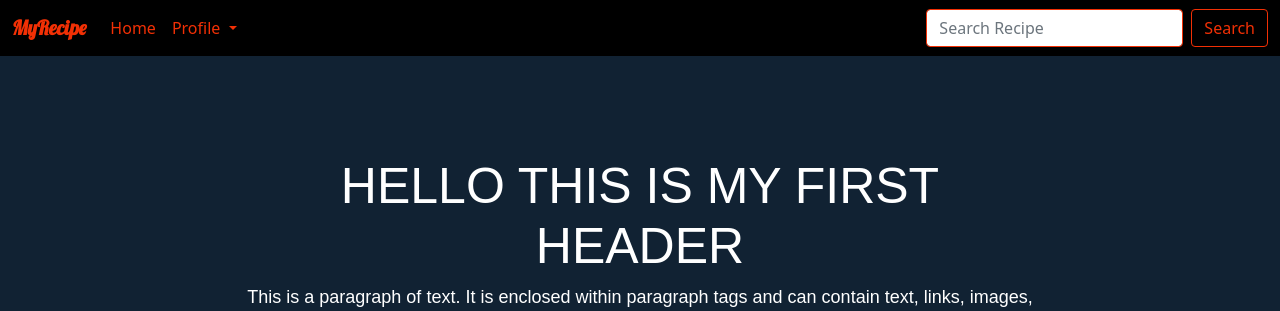
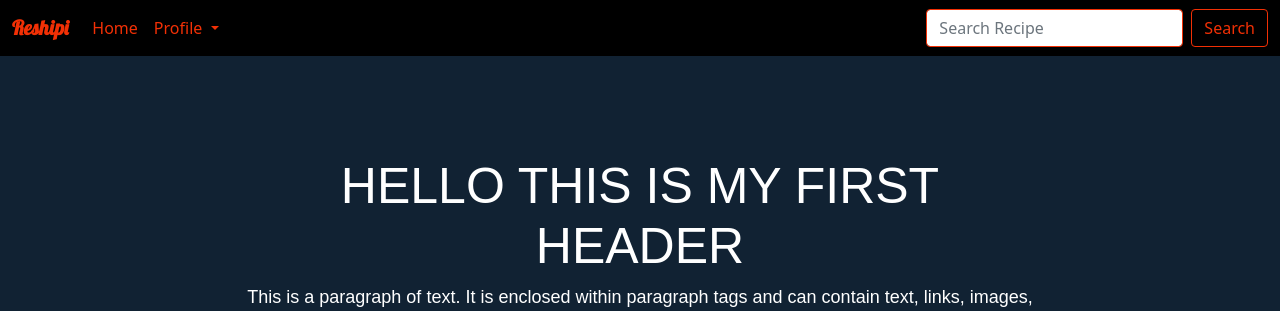
Before and after one commit to TechGeno/Reshipi, a Django app: page /myrecipe/ in a window 1280 px wide. Shown: the top 311 px of the page. Run offline with Django 3.2, Linux system fonts and the light colour scheme; data that the repository does not hold is empty; some libraries are stand-ins or nearby versions.

Commit message:
Debugs done, added some styling-2

```diff
--- a/home/templates/home/form.html
+++ b/home/templates/home/form.html
@@ -13,7 +13,7 @@
         {% for field in form.visible_fields %}
         <div class="row">
             <div class="col">
-                <label for="{{field.id_for_label}}" class="form-label">{{field.label}}</label>
+              <label for="{{field.id_for_label}}" class="form-label" style="color: #758b9f;">{{field.label}}</label>
                 {% if form.is_bound %}
                     {% if field.errors %}
                         {% render_field field class="form-control is-invalid" %}
--- a/home/templates/home/nav.html
+++ b/home/templates/home/nav.html
@@ -3,7 +3,7 @@
   {% if profile %}
     <nav class="navbar navbar-expand-lg navbar-light" style="background-color: hsl(0, 0%, 0%);">
       <div class="container-fluid">
-        <a class="navbar-brand" href="#"><b>MyRecipe</b></a>
+        <a class="navbar-brand" href="#"><b>Reshipi</b></a>
         <button class="navbar-toggler" type="button" data-bs-toggle="collapse" data-bs-target="#navbarSupportedContent" aria-controls="navbarSupportedContent" aria-expanded="false" aria-label="Toggle navigation">
           <span class="navbar-toggler-icon"></span>
         </button>
@@ -36,7 +36,7 @@
   {% else %}
    <nav class="navbar navbar-expand-lg navbar-light" style="background-color: hsl(0, 0%, 0%);">
      <div class="container-fluid">
-       <a class="navbar-brand" href="#"><b>MyRecipe</b></a>
+       <a class="navbar-brand" href="#"><b>Reshipi</b></a>
        <button class="navbar-toggler" type="button" data-bs-toggle="collapse" data-bs-target="#navbarSupportedContent" aria-controls="navbarSupportedContent" aria-expanded="false" aria-label="Toggle navigation">
          <span class="navbar-toggler-icon"></span>
        </button>
@@ -69,7 +69,7 @@
 {% else %}
 <nav class="navbar navbar-expand-lg navbar-light" style="background-color: hsl(0, 0%, 0%);">
   <div class="container-fluid">
-    <a class="navbar-brand" href="#"><b>MyRecipe</b></a>
+    <a class="navbar-brand" href="#"><b>Reshipi</b></a>
     <button class="navbar-toggler" type="button" data-bs-toggle="collapse" data-bs-target="#navbarSupportedContent" aria-controls="navbarSupportedContent" aria-expanded="false" aria-label="Toggle navigation">
       <span class="navbar-toggler-icon"></span>
     </button>
--- a/home/urls.py
+++ b/home/urls.py
@@ -1,9 +1,10 @@
-from django.urls import path
+from django.urls import path,include
 from .views import Home
 from django.conf import settings
 from django.conf.urls.static import static
-
+# from django.contrib import admin
 urlpatterns = [
     path('',Home.as_view(),name="home"),
+    # path('admin/',admin.site.urls),
 
 ]+ static(settings.MEDIA_URL, document_root=settings.MEDIA_ROOT)
--- a/users/templates/users/createprofile.html
+++ b/users/templates/users/createprofile.html
@@ -12,7 +12,7 @@
 <div class="container">
     <form method="post" novalidate enctype="multipart/form-data">
         {% csrf_token %}
-        <h3>create profile</h3>
+        <h3 style="color: white;">Create your profile</h3>
         {% include 'home/form.html' with form=form %}
         <br>
         <button type="submit" class="btn btn-primary">Submit</button>
--- a/users/templates/users/login.html
+++ b/users/templates/users/login.html
@@ -12,9 +12,9 @@
 <div class="container" style="padding-top: 150px;">
     <form method="post" novalidate>
         {%csrf_token%}
-        <div class="card"">
+        <div class="card">
             <div class="card-body">
-                <h3 style="font-weight: bold ;">login</h3>
+                <h3 style="font-weight: bold ;">Login</h3>
                 {% include 'home/form.html' with form=form %}
                 <br>
                 <button type="submit" class="btn btn-primary">Submit</button>
```
Also changed, not shown: images/Aim_to_learn.PNG (deleted), images/wish_dish_forms.PNG (deleted), 1 other file.
